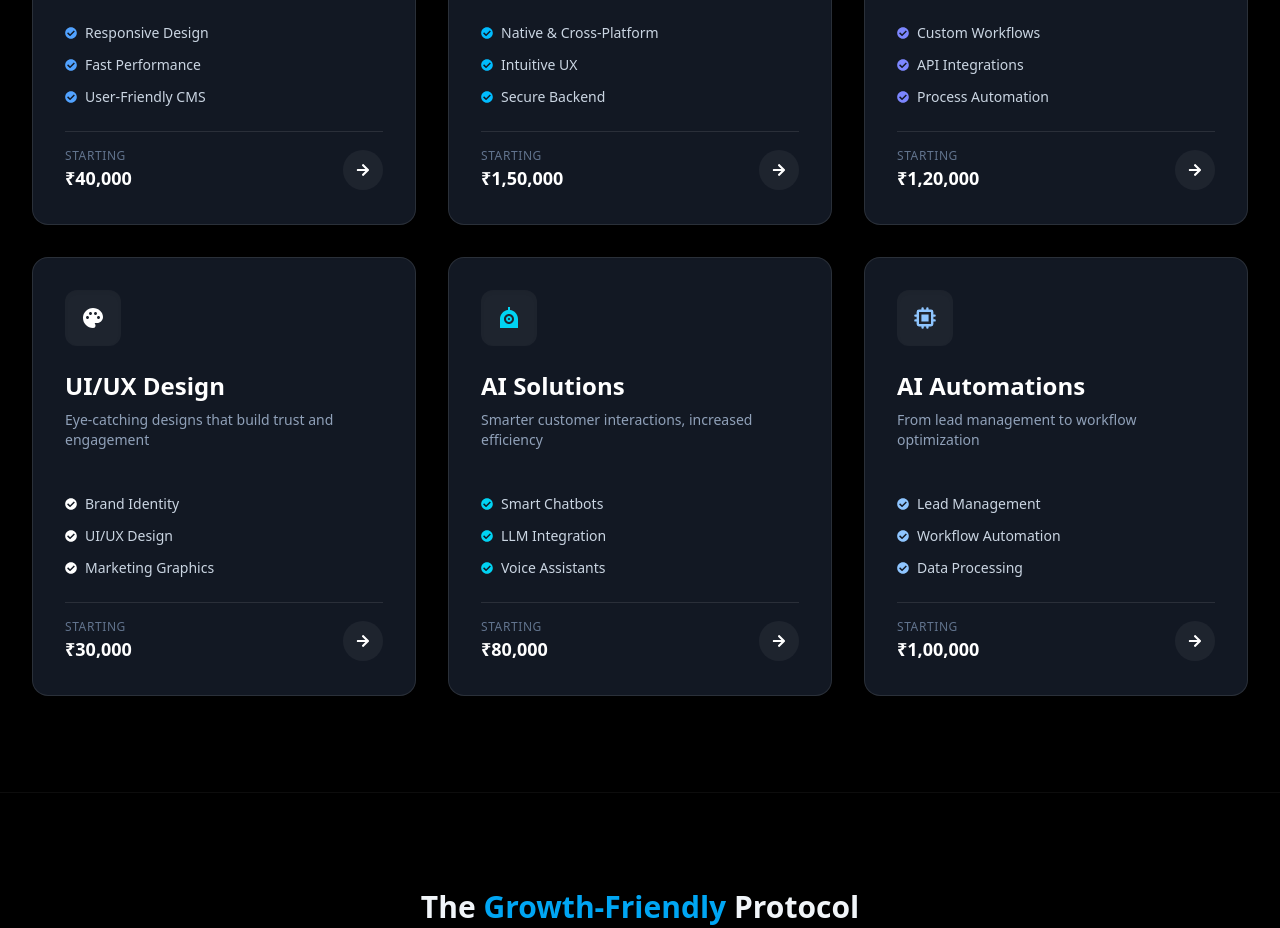
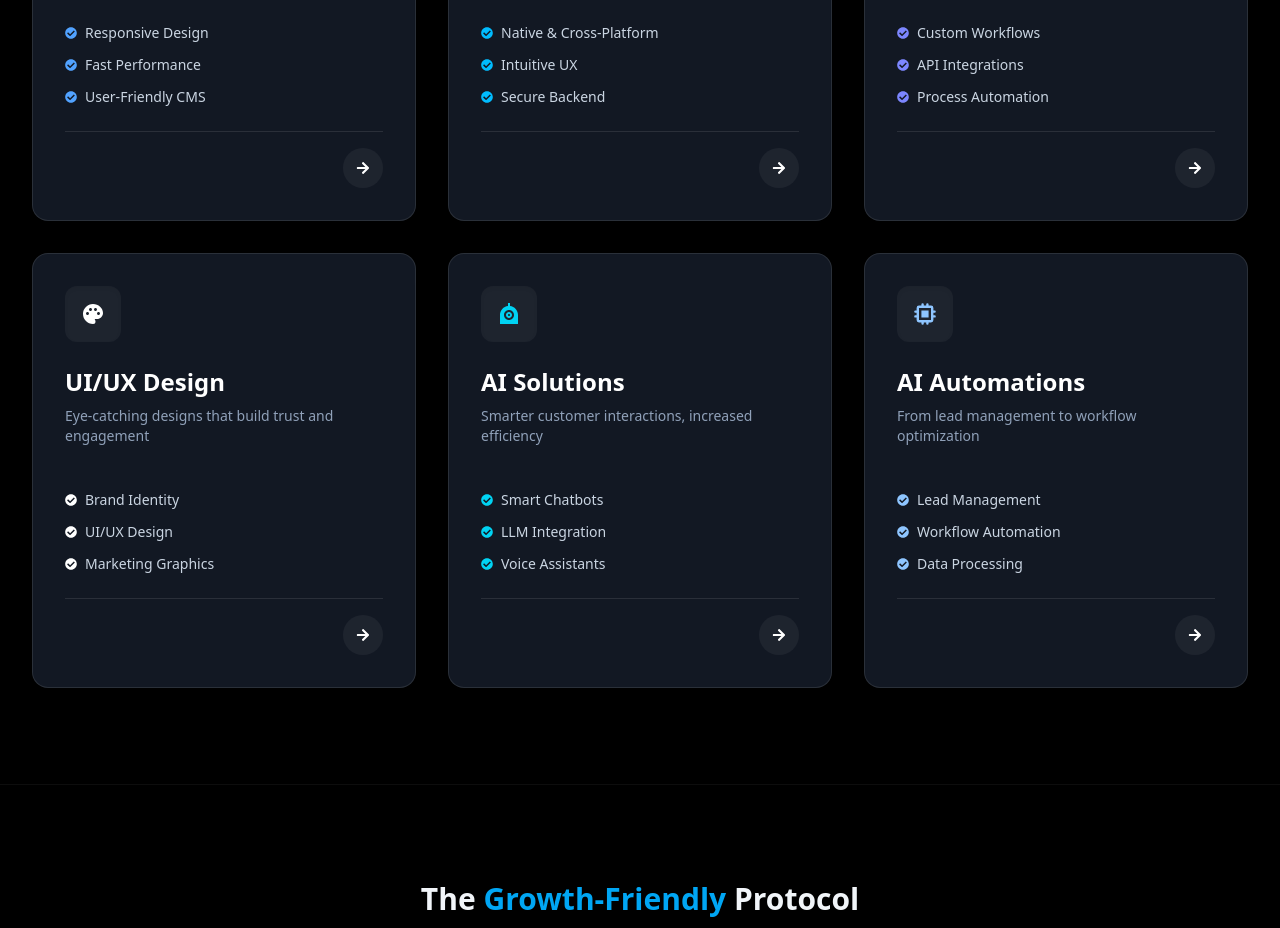
Before and after one commit to Waglogy/tech-waglogy-llp-frontend, a React (Vite) app: page /services in a window 1280 px wide. Shown: the part 1180-2108 px from the top of the page. Built offline with nearby package versions, Linux system fonts and the light colour scheme; no server answers.

Commit message:
refactor: update Services component layout by adjusting pricing display and button alignment for improved UI consistency

```diff
--- a/src/pages/Services.jsx
+++ b/src/pages/Services.jsx
@@ -313,11 +313,7 @@ const Services = () => {
                       ))}
                     </div>
 
-                    <div className="flex items-center justify-between border-t border-white/10 pt-4 mt-auto">
-                      <div>
-                        <div className="text-xs text-slate-500 uppercase tracking-wider">Starting</div>
-                        <div className="text-lg font-bold text-white">{service.pricing.INR}</div>
-                      </div>
+                    <div className="flex items-center justify-end border-t border-white/10 pt-4 mt-auto">
                       <button className="w-10 h-10 rounded-full bg-white/5 hover:bg-white/10 flex items-center justify-center text-white transition-colors">
                         <FaArrowRight size={14} />
                       </button>
```
